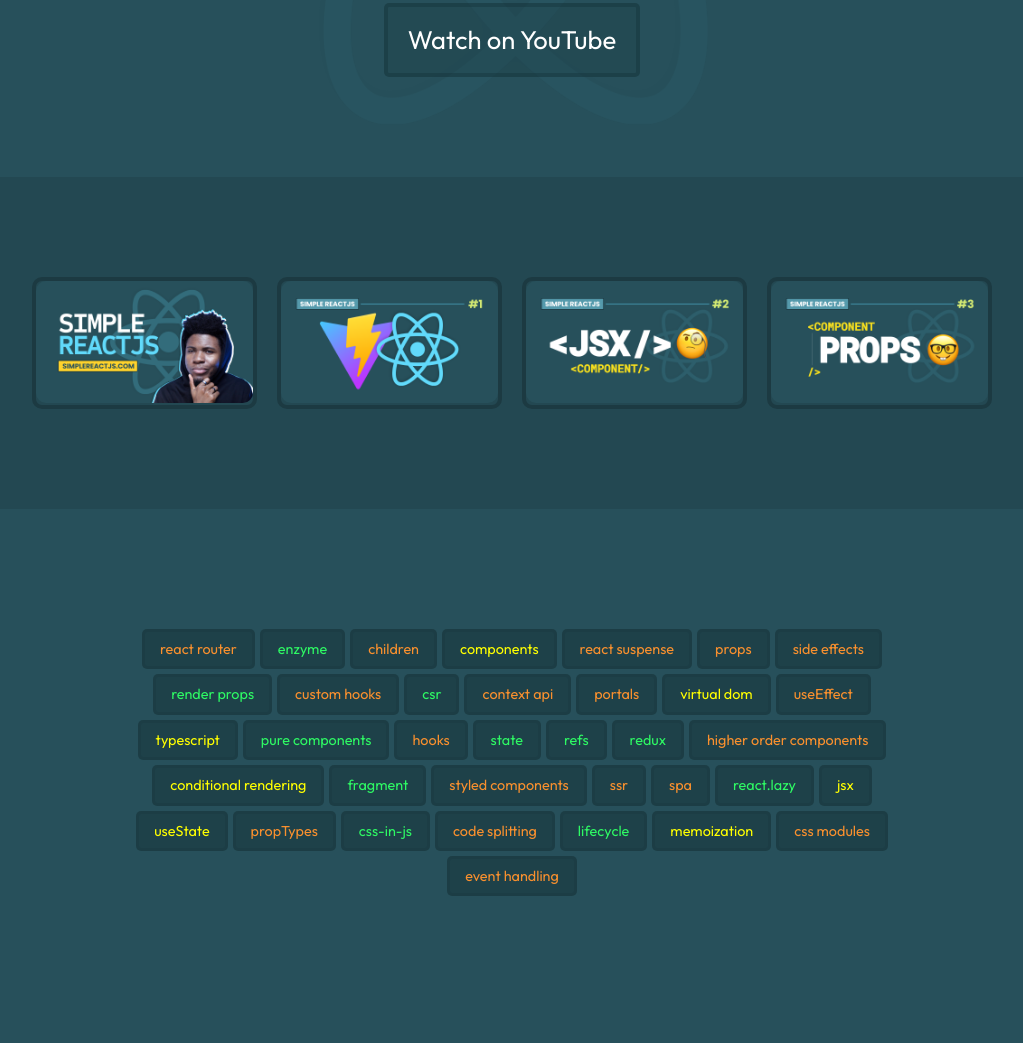
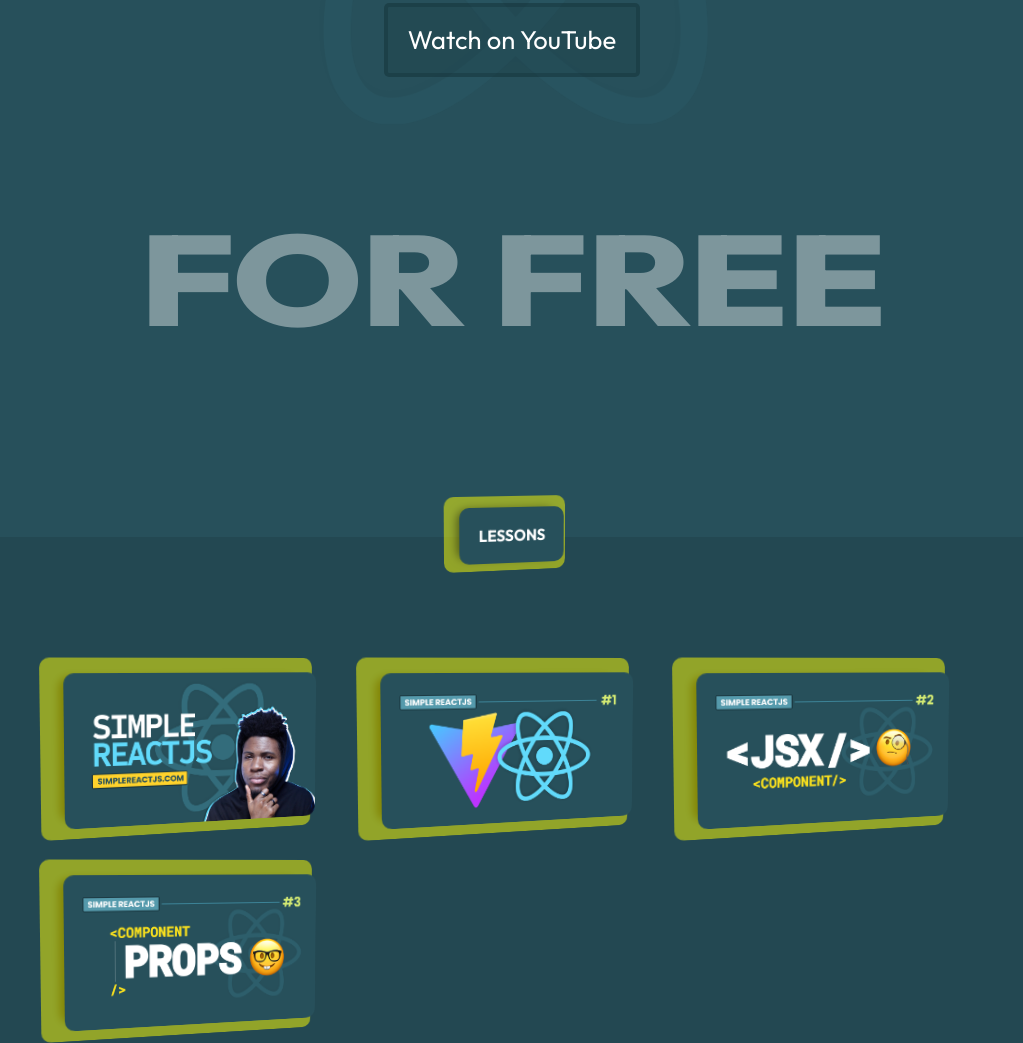
Before and after one commit to dillionmegida/simplereactjs, a Gatsby site: page / in a window 1280 px wide. Shown: the part 491-1534 px from the top of the page, without its empty margins (128-1151 px from the left). Before the commit the page ends 1507 px from the top, so only its background shows below. Built offline with nearby package versions, Linux system fonts and the light colour scheme; Gatsby itself is replaced by a stand-in of ours.

Commit message:
improve homepage style

```diff
--- a/src/components/lessons-section.tsx
+++ b/src/components/lessons-section.tsx
@@ -4,34 +4,127 @@ import NewTabLink from "../components/new-tab-link"
 
 const Section = styled.section`
   background-color: color-mix(in srgb, black, transparent 90%);
-  margin-top: 60px;
+  margin-top: 80px;
+
+  .heading {
+    position: relative;
+    top: -30px;
+    padding: 20px;
+    color: white;
+    font-size: 1rem;
+    font-weight: bold;
+    /* border: 4px solid color-mix(in srgb, yellow, transparent 50%); */
+    width: max-content;
+    margin: 0 auto;
+    background-color: var(--primary);
+    border-radius: 10px;
+    --x-deg: -5deg;
+    --y-deg: 20deg;
+    transform: perspective(1000px) rotateX(var(--x-deg)) rotateY(var(--y-deg));
+    transform-style: preserve-3d;
+
+    &::before {
+      content: "";
+      inset: 3px;
+      background-color: color-mix(in srgb, black, transparent 10%);
+      position: absolute;
+      --scale: 1;
+      transform: translateZ(-19px) scale(var(--scale));
+      filter: blur(5px);
+      border-radius: inherit;
+      z-index: -1;
+      opacity: .5;
+    }
+
+    &::after {
+      content: "";
+      inset: -10px;
+      background-color: color-mix(in srgb, yellow, transparent 50%);
+      position: absolute;
+      z-index: -2;
+      --scale: 1;
+      transform: translateZ(-20px) scale(var(--scale));
+      border-radius: inherit;
+    }
+  }
 
   .container {
-    padding: 100px 20px;
+    padding: 80px 50px;
     display: grid;
-    grid-template-columns: repeat(auto-fit, minmax(200px, 1fr));
-    gap: 20px;
-    justify-items: center;
+    grid-template-columns: repeat(auto-fit, minmax(260px, 1fr));
+    gap: 50px;
+    /* perspective: 1000px; */
 
     .lesson {
-      border: 4px solid color-mix(in srgb, black, transparent 80%);
+      /* border: 4px solid color-mix(in srgb, black, transparent 80%); */
       border-radius: 10px;
       transition: border-color 300ms, transform 300ms;
       position: relative;
+      --x-deg: -5deg;
+      --y-deg: 20deg;
+      transform: perspective(1000px) rotateX(var(--x-deg)) rotateY(var(--y-deg));
+      transform-style: preserve-3d;
 
       &:hover,
       &:focus {
-        border: 4px solid yellow;
-        transform: translateY(-20px);
+        /* border: 4px solid yellow; */
+        /* transform: translateY(-20px); */
+        /* transform: rotateY(20deg) rotateX(20deg); */
+        --x-deg: -5deg;
+        --y-deg: 0deg;
+        outline: none;
+
+        &::after {
+          /* transform: translateY(30px); */
+          /* --scale: 1.3; */
+          background-color: color-mix(in srgb, yellow, transparent 0%);
+        }
+        &::before {
+          /* --scale: 1.1; */
+          /* transform: translateZ(-30px) scale(1.1); */
+        }
+      }
+
+      &::before &::after {
+        transition: transform 300ms, background-color 300ms;
+      }
+
+      &::before {
+        content: "";
+        inset: 4px;
+        background-color: color-mix(in srgb, black, transparent 10%);
+        position: absolute;
+        --scale: 1;
+        transform: translateZ(-40px) scale(var(--scale));
+        filter: blur(4px);
+        border-radius: inherit;
+      }
+
+      &::after {
+        content: "";
+        inset: -15px;
+        background-color: color-mix(in srgb, yellow, transparent 50%);
+        position: absolute;
+        --scale: 1;
+        transform: translateZ(-40px) scale(var(--scale));
+        border-radius: inherit;
       }
 
       /* &::after {
         content: "";
-        width: 100%;
+        width: 90%;
+        position: absolute;
+        left: 0;
+        right: 0;
+        margin: 0 auto;
         background-color: color-mix(in srgb, black, transparent 30%);
-        background-color: red;
-        height: 10px;
-        bottom: -20px;
+        background-color: red; */
+      /* height: 10px;
+        bottom: 0;
+        transition: transform 300ms;
+        filter: blur(5px);
+        opacity: .3;
+        z-index: -1;
       } */
 
       &__cover {
@@ -69,6 +162,7 @@ const lessons = [
 export default function LessonsSection() {
   return (
     <Section>
+      <h2 className="heading">LESSONS</h2>
       <div className="container">
         {lessons.map(lesson => (
           <NewTabLink
--- a/src/pages/index.tsx
+++ b/src/pages/index.tsx
@@ -5,10 +5,24 @@ import Seo from "../components/seo"
 import Landing from "../components/landing"
 import LessonsSection from "../components/lessons-section"
 import ReactConcepts from "../components/react-concepts"
+import styled from "styled-components"
+
+const FreeText = styled.div`
+  padding: 80px 0 100px;
+  font-size: 10rem;
+  color: white;
+  opacity: 0.4;
+  font-weight: 900;
+  letter-spacing: -2px;
+  transform: scaleY(0.8);
+`
 
 const IndexPage = () => (
   <Layout>
     <Landing />
+    <FreeText>
+      <span className="for-free-text">FOR FREE</span>
+    </FreeText>
     <LessonsSection />
     <ReactConcepts />
   </Layout>
--- a/styles/global.css
+++ b/styles/global.css
@@ -6,6 +6,7 @@
 
 :root {
   --react: #61dafb;
+  --primary: #27505b;
 }
 
 body {
```
